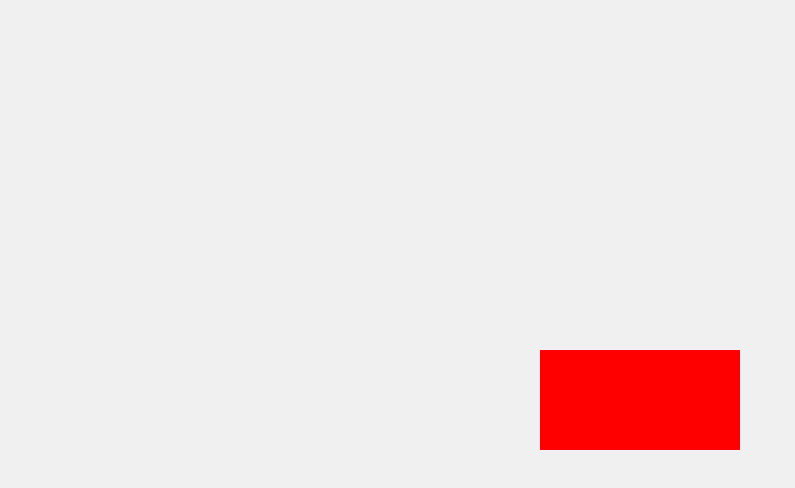
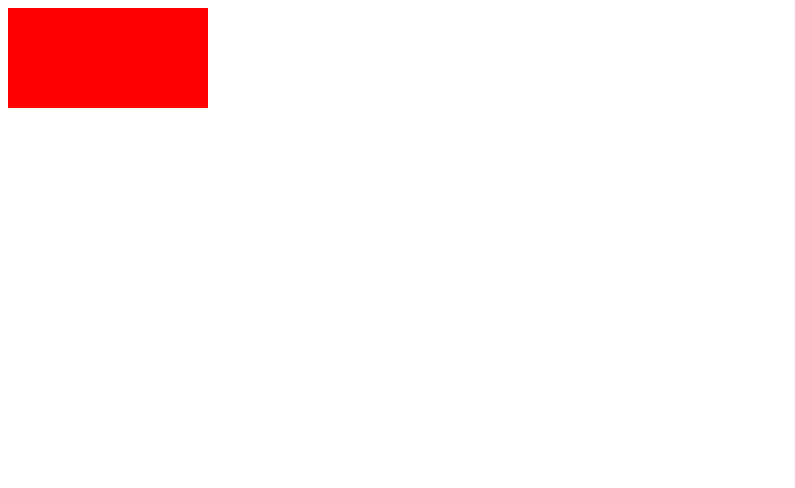
Before and after one commit to godisawomannow/monolith-code, a plain HTML site: page index.html in a window 1280 px wide. Shown: the whole page, without its empty margins (0-795 px from the left). Drawn offline with Linux system fonts and the light colour scheme.

```diff
--- a/index.html
+++ b/index.html
@@ -5,14 +5,6 @@
     <meta name="viewport" content="width=device-width, initial-scale=1.0">
     <title>Agent Render</title>
     <style>
-        body {
-            margin: 0;
-            display: flex;
-            justify-content: center;
-            align-items: center;
-            height: 100vh;
-            background-color: #f0f0f0;
-        }
         .red-rectangle {
             width: 200px;
             height: 100px;
```
